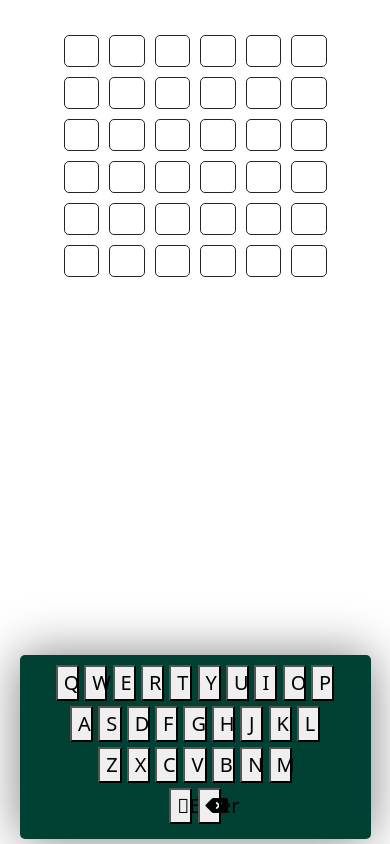
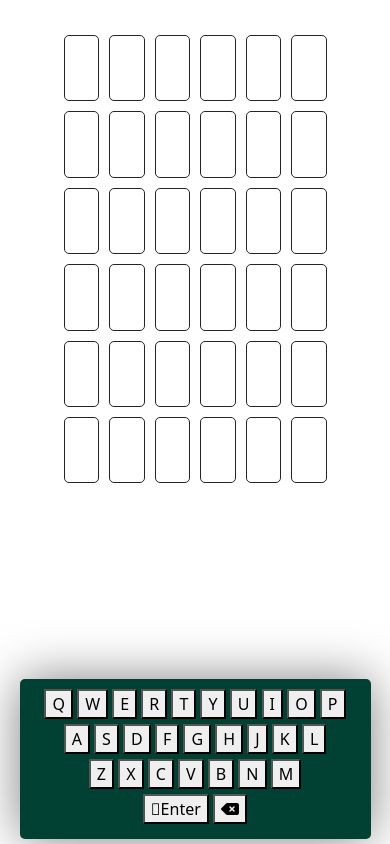
Before and after one commit to harjasDot/wordle, a plain HTML site: page index.html in a window 390 px wide. Drawn offline with nearby package versions, Linux system fonts and the light colour scheme.

Commit message:
Add files via upload

```diff
--- a/fun.js
+++ b/fun.js
@@ -3,14 +3,17 @@ let play=1;
 let enter=0;
 let backPermi=1;
 let special_play=0;
-let ans;
+let ans,myword;
 let chance=1;
+let fail=1;
+let entCount=0;
 answer();
 function front(txt) {
-  if(count==7 || count==13 || count==19 || count==25 || count==31 )
+  if(count==7 || count==13 || count==19 || count==25 || count==31 || count==37)
   {
     play=0;
     backPermi=0;
+
   }
   else{
     play=1;
@@ -22,28 +25,85 @@ function front(txt) {
   count=count+1;
   enter=0;
   special_play=0;
+ }
+
+ if (count>37){
+   count=37;
+ }
 }
+function specialBack(count){
+  if(entCount==0){
+    if(count==7){
+        document.getElementById(count-1).innerHTML = "";
+        backPermi=1;
+    }
+  }
+  else if(entCount==1){
+    if(count==13){
+        document.getElementById(count-1).innerHTML = "";
+        backPermi=1;
+    }
+  }
+  else if(entCount==2){
+    if(count==19){
+        document.getElementById(count-1).innerHTML = "";
+        backPermi=1;
+    }
+  }
+  else if(entCount==3){
+    if(count==25){
+        document.getElementById(count-1).innerHTML = "";
+        backPermi=1;
+    }
+  }
+  else if(entCount==4){
+    if(count==31){
+        document.getElementById(count-1).innerHTML = "";
+        backPermi=1;
+    }
+  }
+  else if(entCount==5){
+    if(count==37){
+        document.getElementById(count-1).innerHTML = "";
+        backPermi=1;
+    }
+  }
 }
 
 function back() {
-  if(count==7 || count==13 || count==19 || count==25 || count==31 )
+  if(count==7 || count==13 || count==19 || count==25 || count==31 || count==37 )
   {
     special_play=1;
     backPermi=0;
+    specialBack(count);
+  }
+  else{
+    console.log("hi");
   }
   if(count>1 && backPermi==1){
   count=count-1;
   document.getElementById(count).innerHTML = "";
-}
+ }
+ if (count>37){
+   count=37;
+ }
 }
 
 
 function ent() {
-  if(count==7 || count==13 || count==19 || count==25 || count==31 )
+  if(count==7 || count==13 || count==19 || count==25 || count==31 || count==37)
   {
+    entCount=entCount+1;
     enter=1;
-    console.log(count)
+    //console.log(count)
     check(count);
+    color(count);
+    if(count==37 && fail==1){
+      over();
+    }
+  }
+  if (count>37){
+    count=37;
   }
 
 
@@ -73,15 +133,50 @@ function check(count){
   myword_caps=myword_arry.join("");
   myword=myword_caps.toLowerCase();
   if(myword==ans){
+    fail=0;
     win();
   }
   else{
     chance=chance+1;
   }
-
-
 }
 
 function win(){
   alert("you win");
 }
+
+function over(){
+  alert("over");
+}
+
+
+function color(count)
+{
+  count=count-1;
+  a=0;
+  for (let i = count-6; i < count; i++)
+  {
+  k=i+1;
+  var element = document.getElementById("0"+k);
+  console.log(i);
+  pos=ans.search(myword[a]);
+  if(myword[a]==ans[a] )
+  {
+    element.classList.add("green");
+    document.getElementById(myword_caps[a]).classList.add("green");
+
+  }
+  else if(myword[a]!=ans[a] && pos==-1){
+    element.classList.add("red");
+    document.getElementById(myword_caps[a]).classList.add("red");
+  }
+  else if(myword[a]!=ans[a] && pos!=-1){
+    element.classList.add("yellow");
+    document.getElementById(myword_caps[a]).classList.add("yellow");
+  }
+  a=a+1
+
+
+
+  }
+}
--- a/index.html
+++ b/index.html
@@ -3,6 +3,7 @@
   <head>
     <meta charset="utf-8">
     <title></title>
+    <meta content="width=device-width, initial-scale=1" name="viewport" />
     <link rel="stylesheet" href="https://cdnjs.cloudflare.com/ajax/libs/font-awesome/6.1.1/css/all.min.css" integrity="sha512-KfkfwYDsLkIlwQp6LFnl8zNdLGxu9YAA1QvwINks4PhcElQSvqcyVLLD9aMhXd13uQjoXtEKNosOWaZqXgel0g==" crossorigin="anonymous" referrerpolicy="no-referrer" />
 
 
@@ -11,129 +12,133 @@
     <link rel="stylesheet" href="style.css">
   </head>
   <body>
+    <!-- <div class="winBox">
+      <h1>Correct Guess</h1>
+
+    </div> -->
     <div class="container">
       <div class="row">
-        <div class="col box">
+        <div id="01" class="col box">
           <span id="1"></span>
         </div>
-        <div class="col box">
+        <div id="02"class="col box">
           <span id="2"></span>
         </div>
-        <div class="col box">
+        <div id="03"class="col box">
           <span id="3"></span>
         </div>
-        <div class="col box">
+        <div id="04"class="col box">
           <span id="4"></span>
         </div>
-        <div class="col box">
+        <div id="05"class="col box">
           <span id="5"></span>
         </div>
-        <div class="col box">
+        <div id="06"class="col box">
           <span id="6"></span>
         </div>
       </div>
 
       <div class="row">
-        <div class="col box">
+        <div id="07"class="col box">
           <span id="7"></span>
         </div>
-        <div class="col box">
+        <div id="08"class="col box">
           <span id="8"></span>
         </div>
-        <div class="col box">
+        <div id="09"class="col box">
           <span id="9"></span>
         </div>
-        <div class="col box">
+        <div id="010"class="col box">
           <span id="10"></span>
         </div>
-        <div class="col box">
+        <div id="011" class="col box">
           <span id="11"></span>
         </div>
-        <div class="col box">
+        <div id="012"class="col box">
           <span id="12"></span>
         </div>
       </div>
 
       <div class="row">
-        <div class="col box">
+        <div id="013" class="col box">
           <span id="13"></span>
         </div>
-        <div class="col box">
+        <div id="014" class="col box">
           <span id="14"></span>
         </div>
-        <div class="col box">
+        <div id="015" class="col box">
           <span id="15"></span>
         </div>
-        <div class="col box">
+        <div id="016" class="col box">
           <span id="16"></span>
         </div>
-        <div class="col box">
+        <div id="017"class="col box">
           <span id="17"></span>
         </div>
-        <div class="col box">
+        <div id="018"class="col box">
           <span id="18"></span>
         </div>
       </div>
 
       <div class="row">
-        <div class="col box">
+        <div id="019"class="col box">
           <span id="19"></span>
         </div>
-        <div class="col box">
+        <div id="020"class="col box">
           <span id="20"></span>
         </div>
-        <div class="col box">
+        <div id="021" class="col box">
           <span id="21"></span>
         </div>
-        <div class="col box">
+        <div id="022" class="col box">
           <span id="22"></span>
         </div>
-        <div class="col box">
+        <div id="023" class="col box">
           <span id="23"></span>
         </div>
-        <div class="col box">
+        <div id="024" class="col box">
           <span id="24"></span>
         </div>
       </div>
 
       <div class="row">
-        <div class="col box">
+        <div id="025" class="col box">
           <span id="25"></span>
         </div>
-        <div class="col box">
+        <div id="026" class="col box">
           <span id="26"></span>
         </div>
-        <div class="col box">
+        <div id="027"  class="col box">
           <span id="27"></span>
         </div>
-        <div class="col box">
+        <div id="028" class="col box">
           <span id="28"></span>
         </div>
-        <div class="col box">
+        <div id="029" class="col box">
           <span id="29"></span>
         </div>
-        <div class="col box">
+        <div id="030" class="col box">
           <span id="30"></span>
         </div>
       </div>
 
       <div class="row">
-        <div class="col box">
+        <div id="031" class="col box">
           <span id="31"></span>
         </div>
-        <div class="col box">
+        <div id="032" class="col box">
           <span id="32"></span>
         </div>
-        <div class="col box">
+        <div id="033" class="col box">
           <span id="33"></span>
         </div>
-        <div class="col box">
+        <div id="034" class="col box">
           <span id="34"></span>
         </div>
-        <div class="col box">
+        <div id="035" class="col box">
           <span id="35"></span>
         </div>
-        <div class="col box">
+        <div id="036" class="col box">
           <span id="36"></span>
         </div>
       </div>
@@ -141,32 +146,32 @@
 
     <div class="keyboard">
       <div class="keys">
-        <button type="button" name="button" onclick="front('Q')">Q</button>
-        <button type="button" name="button" onclick="front('W')">W</button>
-        <button type="button" name="button" onclick="front('E')">E</button>
-        <button type="button" name="button" onclick="front('R')">R</button>
-        <button type="button" name="button" onclick="front('T')">T</button>
-        <button type="button" name="button" onclick="front('Y')">Y</button>
-        <button type="button" name="button" onclick="front('U')">U</button>
-        <button type="button" name="button" onclick="front('I')">I</button>
-        <button type="button" name="button" onclick="front('O')">O</button>
-        <button type="button" name="button" onclick="front('P')">P</button> <br>
-        <button type="button" name="button" onclick="front('A')">A</button>
-        <button type="button" name="button" onclick="front('S')">S</button>
-        <button type="button" name="button" onclick="front('D')">D</button>
-        <button type="button" name="button" onclick="front('F')">F</button>
-        <button type="button" name="button" onclick="front('G')">G</button>
-        <button type="button" name="button" onclick="front('H')">H</button>
-        <button type="button" name="button" onclick="front('J')">J</button>
-        <button type="button" name="button" onclick="front('K')">K</button>
-        <button type="button" name="button" onclick="front('L')">L</button> <br>
-        <button type="button" name="button" onclick="front('Z')">Z</button>
-        <button type="button" name="button" onclick="front('X')">X</button>
-        <button type="button" name="button" onclick="front('C')">C</button>
-        <button type="button" name="button" onclick="front('V')">V</button>
-        <button type="button" name="button" onclick="front('B')">B</button>
-        <button type="button" name="button" onclick="front('N')">N</button>
-        <button type="button" name="button" onclick="front('M')">M</button> <br>
+        <button id="Q"type="button" name="button" onclick="front('Q')">Q</button>
+        <button id="W"type="button" name="button" onclick="front('W')">W</button>
+        <button id="E"type="button" name="button" onclick="front('E')">E</button>
+        <button id="R"type="button" name="button" onclick="front('R')">R</button>
+        <button id="T"type="button" name="button" onclick="front('T')">T</button>
+        <button id="Y"type="button" name="button" onclick="front('Y')">Y</button>
+        <button id="U"type="button" name="button" onclick="front('U')">U</button>
+        <button id="I"type="button" name="button" onclick="front('I')">I</button>
+        <button id="O"type="button" name="button" onclick="front('O')">O</button>
+        <button id="P"type="button" name="button" onclick="front('P')">P</button> <br>
+        <button id="A"type="button" name="button" onclick="front('A')">A</button>
+        <button id="S"type="button" name="button" onclick="front('S')">S</button>
+        <button id="D"type="button" name="button" onclick="front('D')">D</button>
+        <button id="F"type="button" name="button" onclick="front('F')">F</button>
+        <button id="G"type="button" name="button" onclick="front('G')">G</button>
+        <button id="H"type="button" name="button" onclick="front('H')">H</button>
+        <button id="J"type="button" name="button" onclick="front('J')">J</button>
+        <button id="K"type="button" name="button" onclick="front('K')">K</button>
+        <button id="L"type="button" name="button" onclick="front('L')">L</button> <br>
+        <button id="Z"type="button" name="button" onclick="front('Z')">Z</button>
+        <button id="X"type="button" name="button" onclick="front('X')">X</button>
+        <button id="C"type="button" name="button" onclick="front('C')">C</button>
+        <button id="V"type="button" name="button" onclick="front('V')">V</button>
+        <button id="B"type="button" name="button" onclick="front('B')">B</button>
+        <button id="N"type="button" name="button" onclick="front('N')">N</button>
+        <button id="M"type="button" name="button" onclick="front('M')">M</button> <br>
 
         <button type="button" name="button" onclick="ent()"><i class="faf-regular fa-right-to-bracket"></i>Enter</button>
         <button type="button" name="button" onclick="back()"><i class="fa-solid fa-delete-left"></i></button>
--- a/style.css
+++ b/style.css
@@ -1,5 +1,6 @@
 body{
   text-align: center !important;
+  font-weight: bold !important;
 }
 .container{
   width:70%;
@@ -15,6 +16,7 @@ body{
 
 
 .keyboard{
+  z-index:-1;
   position:fixed;
   left:5%;
   bottom:5px;
@@ -30,9 +32,65 @@ body{
   padding:10px;
   border-radius: 5px;
   font-size:1.25rem;
-
 }
 button{
   margin-bottom:5px;
-  width:7%;
+ width:9%;
 }
+/* box colors */
+.green{
+  background:green;
+}
+.red{
+  background:red;
+}
+.yellow{
+  background:yellow;
+}
+
+/* win and loose */
+.winBox{
+  z-index=2;
+  position:fixed;
+  left:25%;
+  width:50%;
+  text-align:center;
+  border-radius: 10px;
+  background:url("https://images.unsplash.com/photo-1614850523060-8da1d56ae167?ixlib=rb-1.2.1&ixid=MnwxMjA3fDB8MHxzZWFyY2h8MXx8bGlnaHQlMjBjb2xvdXJ8ZW58MHx8MHx8&w=1000&q=80");
+  font-size:1.2rem;
+  padding:15px;
+  height:400px;
+}
+/* responsive */
+@media only screen and (max-width: 768px) {
+  .box {
+    height:2.5rem;
+  }
+  button{
+   width:auto;
+  }
+}
+
+@media only screen and (max-width: 425px) {
+  .box {
+    height:4.15rem;
+  }
+  .keys{
+    font-size:1rem;
+  }
+  button{
+   width:auto%;
+  }
+}
+
+@media only screen and (max-width: 320px) {
+  .box {
+    height:4rem;
+  }
+  .keys{
+    font-size:1rem;
+  }
+  button{
+   width:auto;
+  }
+}
```
